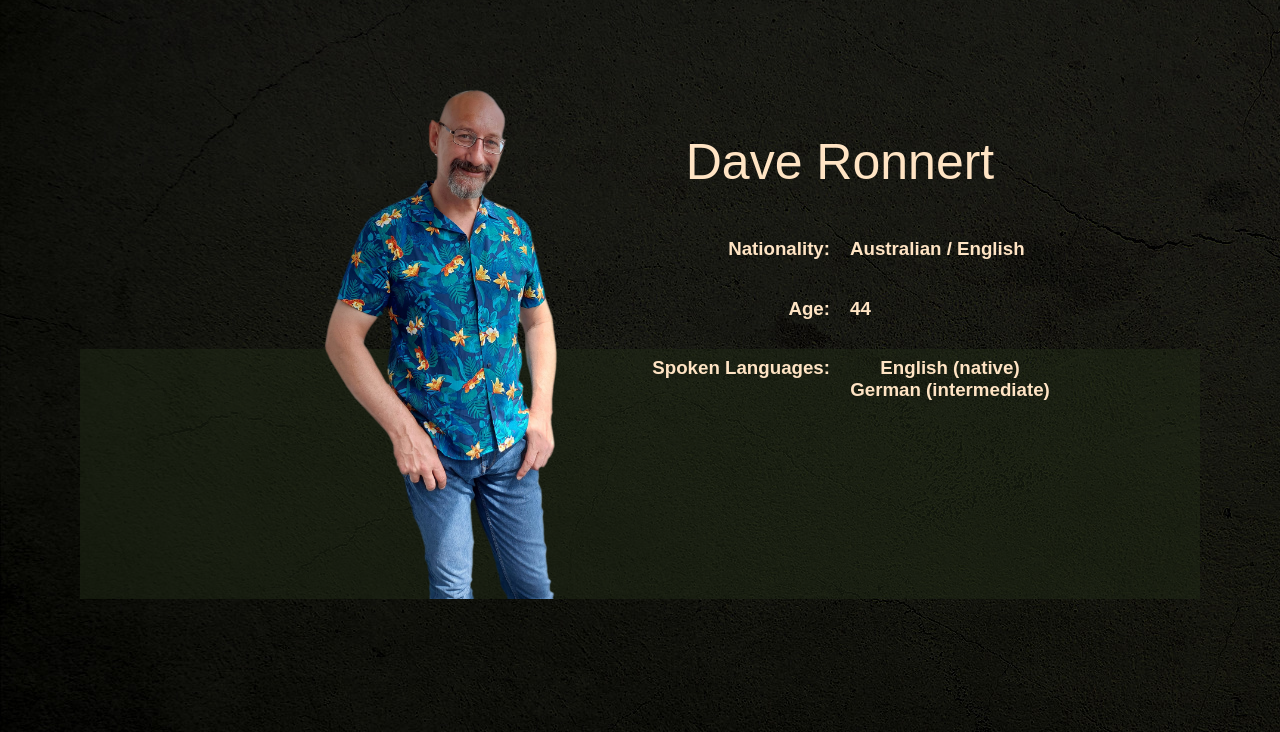
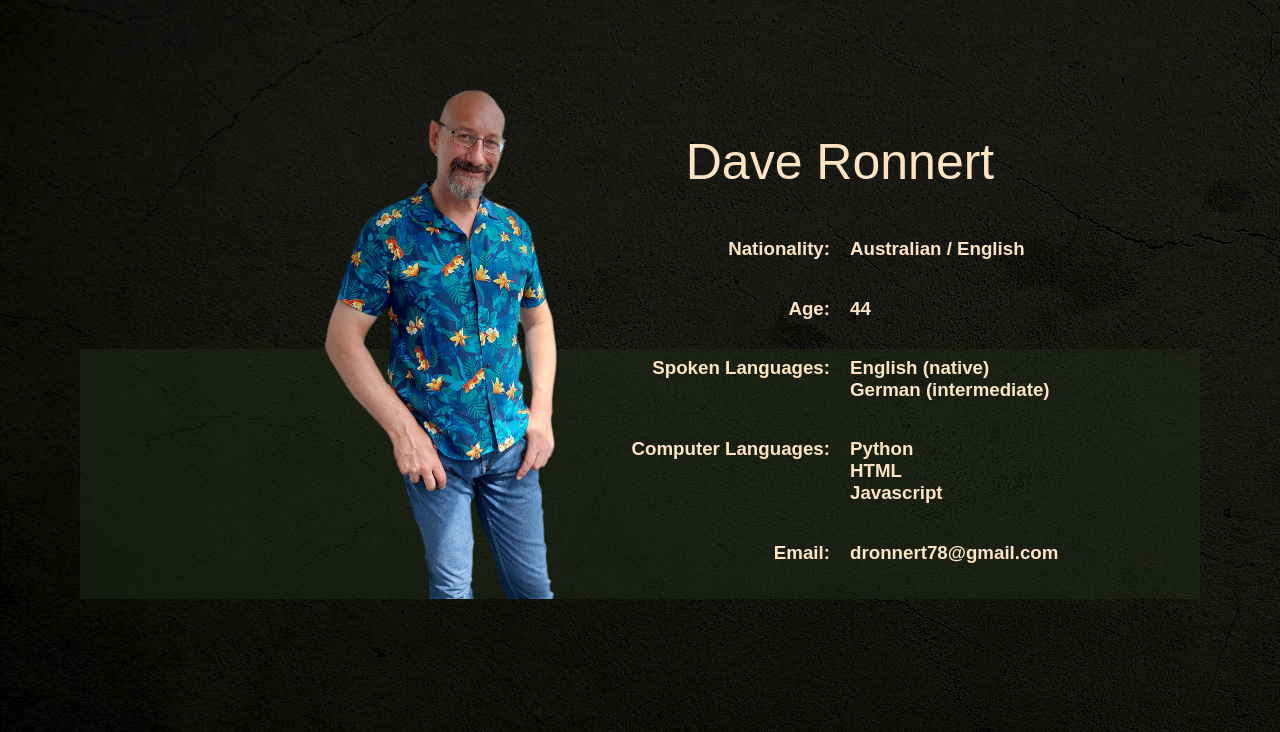
Before and after one commit to Mediocrates78/PythonCVwebsite, a Django app: page / in a window 1280 px wide. Shown: the part 68-800 px from the top of the page. Run offline with Django 4.2, Linux system fonts and the light colour scheme.

Commit message:
Minor polish

```diff
--- a/CVwebsite/settings.py
+++ b/CVwebsite/settings.py
@@ -15,7 +15,6 @@ SECRET_KEY = 'django-insecure-(i(10zs_-(qds0j@h99p33((o)48giv62_0!v3*na048j^c-9)
 DEBUG = True
 
 ALLOWED_HOSTS = []
-
 
 # Application definition
 
--- /dev/null
+++ b/main/forms.py
@@ -0,0 +1,6 @@
+from django import forms
+
+class ContactForm(forms.Form):
+    name = forms.CharField(max_length=255)
+    email = forms.EmailField()
+    content = forms.CharField(widget=forms.Textarea)
--- a/main/static/css/style.css
+++ b/main/static/css/style.css
@@ -52,6 +52,10 @@ a {
 
 .nav_sudoku {
     grid-column: 4;
+}
+
+.nav_contact {
+    grid-column: 5;
 }
 
 .home_table_wrapper {
@@ -120,7 +124,31 @@ a {
 .home_table_langr {
     grid-column: 2;
     grid-row: 3;
-    justify-self: start;
+    text-align: left;
+}
+
+.home_table_clangl {
+    grid-column: 1;
+    grid-row: 4;
+    justify-self: end;
+}
+
+.home_table_clangr {
+    grid-column: 2;
+    grid-row: 4;
+    text-align: left;
+}
+
+.home_table_emaill {
+    grid-column: 1;
+    grid-row: 5;
+    justify-self: end;
+}
+
+.home_table_emailr {
+    grid-column: 2;
+    grid-row: 5;
+    text-align: left;
 }
 
 .home_table_color {
--- a/main/templates/main/index.html
+++ b/main/templates/main/index.html
@@ -17,7 +17,11 @@
         <div class="home_table_agel"><h3>Age:</h3></div>
         <div class="home_table_ager"><h3>{{ age }}</h3></div>
         <div class="home_table_langl"><h3>Spoken Languages:</h3></div>
-        <div class="home_table_langr"><h3>English (native) German (intermediate)</h3></div>
+        <div class="home_table_langr"><h3>English (native)<br>German (intermediate)</h3></div>
+        <div class="home_table_clangl"><h3>Computer Languages:</h3></div>
+        <div class="home_table_clangr"><h3>Python<br>HTML<br>Javascript</h3></div>
+        <div class="home_table_emaill"><h3>Email:</h3></div>
+        <div class="home_table_emailr"><h3>dronnert78@gmail.com</h3></div>
     </div>
     <div class="home_table_color"></div>
 </div>
--- a/main/templates/main/sudoku.html
+++ b/main/templates/main/sudoku.html
@@ -25,6 +25,8 @@
     <input class="lowest_number_submit" type="submit" id="new" value="NEW">
     <input class="lowest_number_submit" type="button" id="solve" value="SOLVE">
 </form>
+
+<div class="solved"></div>
 
 <div class="coding_body">
     <div class="code_display_wrapper">
--- a/main/views.py
+++ b/main/views.py
@@ -2,6 +2,9 @@ from django.shortcuts import render
 from datetime import date
 import random as rnd
 from main.functions import *
+from .forms import ContactForm
+from django.core.mail import send_mail
+from django.template.loader import render_to_string
 
 def home(request):
     current = date.today()
@@ -68,5 +71,4 @@ def sudoku(request):
         'grid': grid,
         'solved': solved
         }
-    print(request.POST)
     return render(request, 'main/sudoku.html', context)
```
Also changed, not shown: main/static/js/pathfinder.js (+6 -4 lines), main/static/js/sudoku.js (+12 -3 lines).
